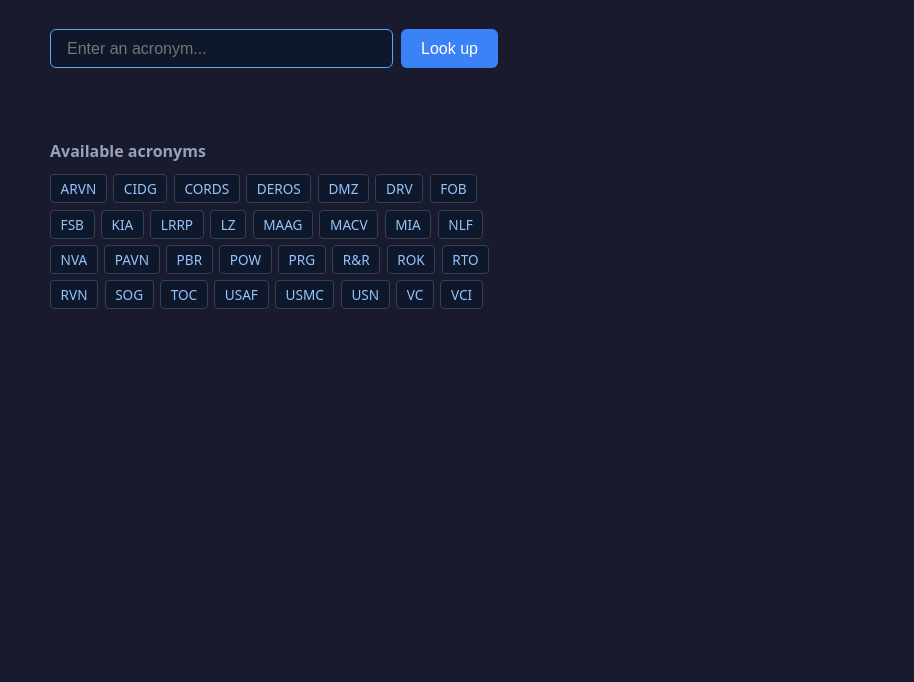
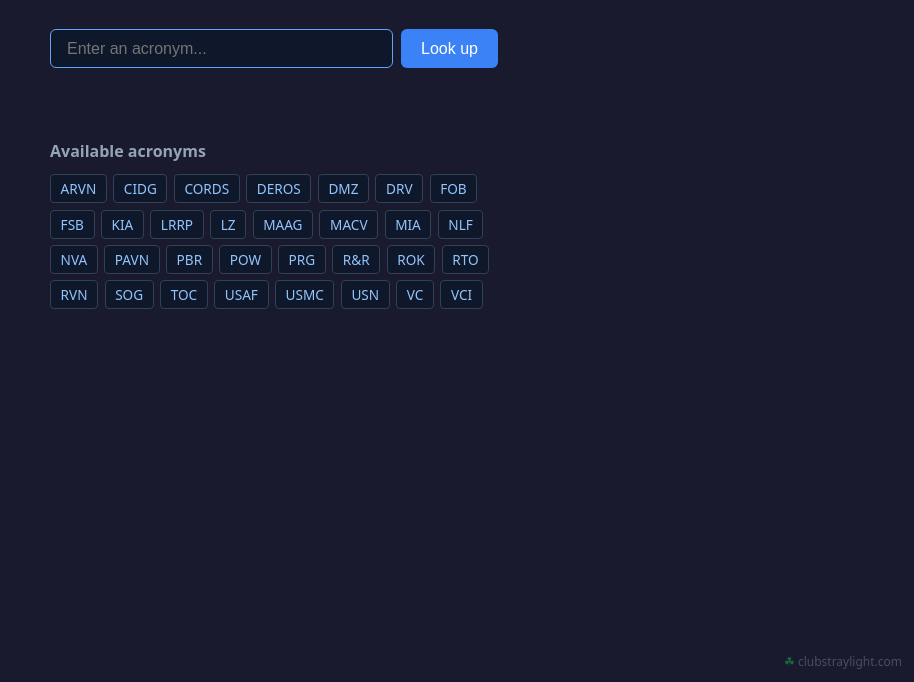
Before and after one commit to doolin/slacronym, a website: page public/index.html in a window 1280 px wide. Shown: the part 118-800 px from the top of the page, without its empty margins (366-1280 px from the left). Drawn offline with Linux system fonts and the light colour scheme.

Commit message:
add shamrock site link to HTML page
Co-Authored-By: Claude Opus 4.6 (1M context) <noreply@anthropic.com>

```diff
--- a/public/index.html
+++ b/public/index.html
@@ -133,6 +133,23 @@
 
     <footer id="build-info"><!-- BUILD_SHA --></footer>
 
+    <a
+      href="https://clubstraylight.com"
+      style="
+        position: fixed;
+        bottom: 0.75rem;
+        right: 0.75rem;
+        font-size: 0.75rem;
+        color: #64748b;
+        text-decoration: none;
+        opacity: 0.6;
+        z-index: 50;
+      "
+      onmouseover="this.style.opacity = '1'"
+      onmouseout="this.style.opacity = '0.6'"
+      ><span style="color: #16a34a">&#9752;</span> clubstraylight.com</a
+    >
+
     <script>
       const form = document.getElementById("lookup-form");
       const input = document.getElementById("term");
```
